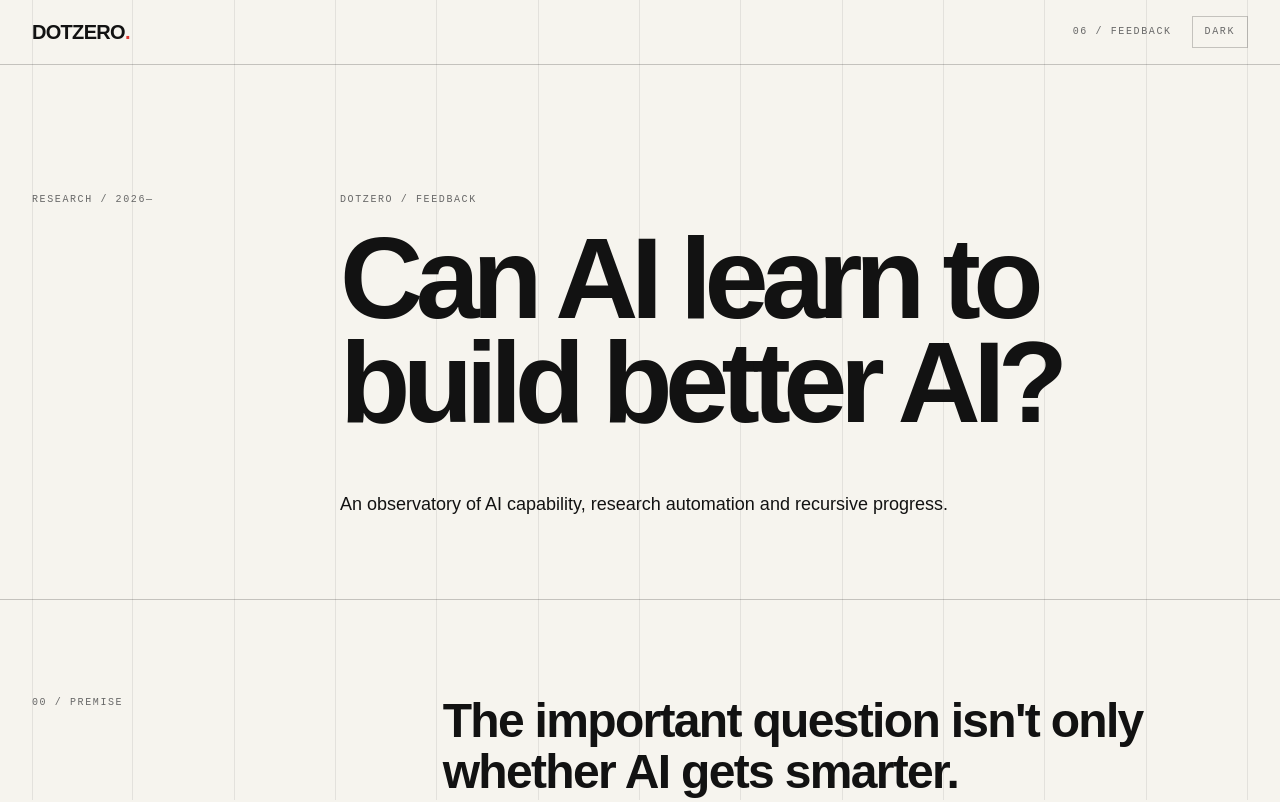
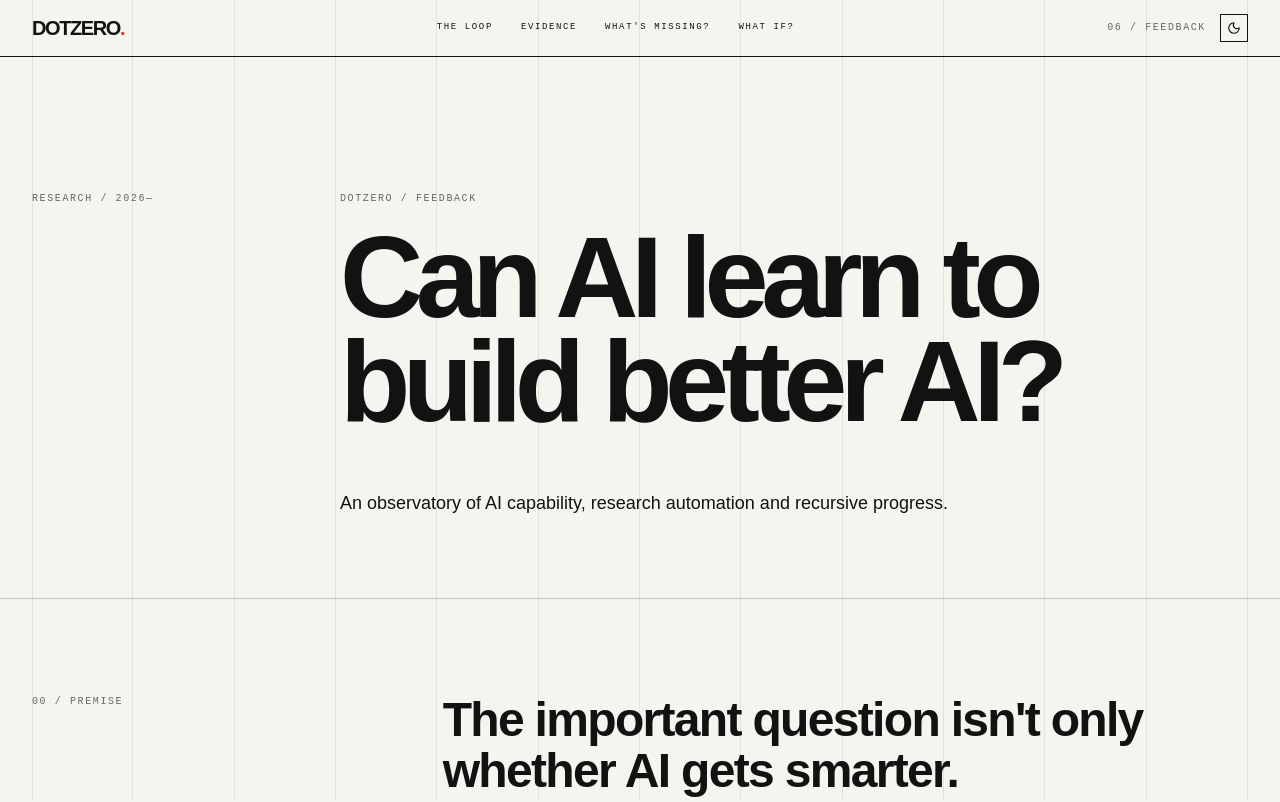
Before and after one commit to Bergtripper/feedback, a React (Vite) app: page / in a window 1280 px wide. Shown: the top 802 px of the page. Built offline with nearby package versions, Linux system fonts and the light colour scheme.

Commit message:
Foundation: replace ad hoc header with navigation

```diff
--- a/src/App.tsx
+++ b/src/App.tsx
@@ -1,12 +1,13 @@
+import {FeedbackHeader} from './components/FeedbackHeader';
 import {WhatIf} from './components/WhatIf';
 import {MissingGates} from './components/MissingGates';
 import {EvidenceExplorer} from './components/EvidenceExplorer';
 import {TheLoop} from './components/TheLoop';
 import React,{useState}from'react';import{indicators}from'./model';
 export default function App(){const[dark,setDark]=useState(false);return <div data-color-mode={dark?'dark':'light'} className="min-h-screen dz-bg dz-text relative">
-<div className="fixed inset-0 pointer-events-none z-0 max-w-7xl mx-auto px-4 sm:px-6 lg:px-8 grid grid-cols-6 lg:grid-cols-12">{Array.from({length:12}).map((_,i)=><div key={i} className="h-full border-r dz-grid-line first:border-l"/>)}</div>
-<header className="relative z-10 border-b dz-rule"><div className="max-w-7xl mx-auto px-4 sm:px-6 lg:px-8 h-16 flex items-center justify-between"><a href="https://dotzero.ch" className="dz-h3 text-xl no-underline dz-text">DOTZERO<span style={{color:'var(--accent)'}}>.</span></a><div className="flex items-center gap-5"><span className="dz-meta">06 / Feedback</span><button onClick={()=>setDark(!dark)} className="dz-meta border dz-rule px-3 py-2 bg-transparent dz-text cursor-pointer">{dark?'Light':'Dark'}</button></div></div></header>
-<main className="relative z-10"><section className="max-w-7xl mx-auto px-4 sm:px-6 lg:px-8 pt-24 sm:pt-32 pb-20"><div className="grid grid-cols-6 lg:grid-cols-12 gap-x-4"><p className="dz-meta col-span-6 lg:col-span-2">Research / 2026—</p><div className="col-span-6 lg:col-span-9 lg:col-start-4 mt-8 lg:mt-0"><p className="dz-meta mb-5">DOTZERO / FEEDBACK</p><h1 className="dz-h1 text-[clamp(3.5rem,9vw,9rem)] max-w-6xl">Can AI learn to build better AI?</h1><p className="dz-body-strong max-w-3xl mt-10 sm:mt-14 text-xl sm:text-2xl">An observatory of AI capability, research automation and recursive progress.</p></div></div></section>
+<div id="top" className="fixed inset-0 pointer-events-none z-0 max-w-7xl mx-auto px-4 sm:px-6 lg:px-8 grid grid-cols-6 lg:grid-cols-12">{Array.from({length:12}).map((_,i)=><div key={i} className="h-full border-r dz-grid-line first:border-l"/>)}</div>
+<FeedbackHeader dark={dark} onToggle={()=>setDark(!dark)}/>
+<main className="relative z-10 pt-16"><section className="max-w-7xl mx-auto px-4 sm:px-6 lg:px-8 pt-24 sm:pt-32 pb-20"><div className="grid grid-cols-6 lg:grid-cols-12 gap-x-4"><p className="dz-meta col-span-6 lg:col-span-2">Research / 2026—</p><div className="col-span-6 lg:col-span-9 lg:col-start-4 mt-8 lg:mt-0"><p className="dz-meta mb-5">DOTZERO / FEEDBACK</p><h1 className="dz-h1 text-[clamp(3.5rem,9vw,9rem)] max-w-6xl">Can AI learn to build better AI?</h1><p className="dz-body-strong max-w-3xl mt-10 sm:mt-14 text-xl sm:text-2xl">An observatory of AI capability, research automation and recursive progress.</p></div></div></section>
 <section className="border-y dz-rule"><div className="max-w-7xl mx-auto px-4 sm:px-6 lg:px-8 py-16 sm:py-24 grid grid-cols-6 lg:grid-cols-12 gap-x-4 gap-y-10"><p className="dz-meta col-span-6 lg:col-span-3">00 / Premise</p><div className="col-span-6 lg:col-span-7 lg:col-start-5"><p className="dz-h3 text-3xl sm:text-5xl">The important question isn't only whether AI gets smarter.</p><p className="dz-h3 text-3xl sm:text-5xl mt-4" style={{color:'var(--accent)'}}>It's whether getting smarter makes it better at getting smarter.</p></div></div></section>
 <TheLoop/><EvidenceExplorer/><MissingGates/><WhatIf/><section className="max-w-7xl mx-auto px-4 sm:px-6 lg:px-8 py-16 sm:py-24"><div className="border-b dz-rule pb-5"><p className="dz-meta">02 / Where are we?</p><h2 className="dz-h2 text-4xl sm:text-6xl mt-3">Four things to watch.</h2></div><div className="grid grid-cols-1 lg:grid-cols-2">{indicators.map((x,i)=><article key={x.id} className={'py-9 border-b dz-rule '+(i%2===0?'lg:pr-8 lg:border-r':'lg:pl-8')}><div className="flex justify-between"><span className="dz-h1 text-7xl" style={{color:'var(--accent)'}}>{x.symbol}</span><span className="dz-meta">{x.status}</span></div><h3 className="dz-h3 text-3xl mt-8">{x.label}</h3><p className="dz-body-strong mt-3">{x.question}</p><p className="dz-meta mt-8">{x.note}</p></article>)}</div></section>
 <section className="border-t dz-rule"><div className="max-w-7xl mx-auto px-4 sm:px-6 lg:px-8 py-16 grid grid-cols-6 lg:grid-cols-12 gap-x-4"><p className="dz-meta col-span-6 lg:col-span-3">Method / F0</p><div className="col-span-6 lg:col-span-7 lg:col-start-5"><p className="dz-body-strong">FEEDBACK separates observations, estimates, hypotheses and scenarios. No single score is presented as a probability of AGI or superintelligence.</p></div></div></section></main>
```
